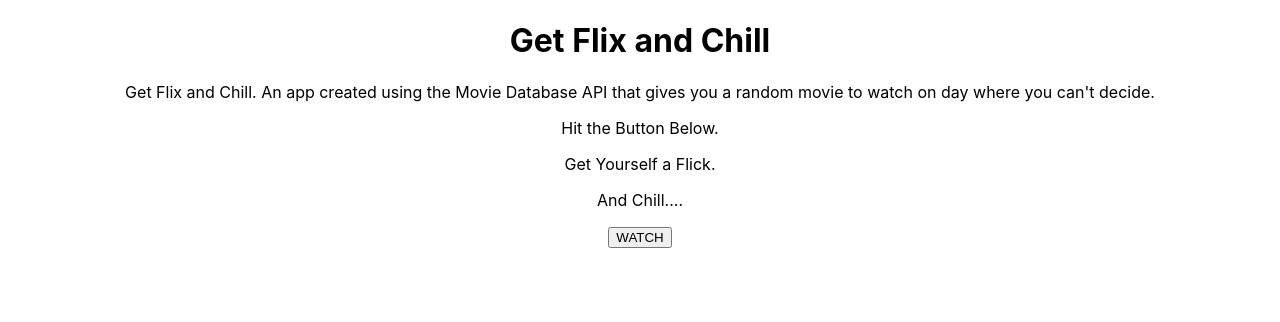
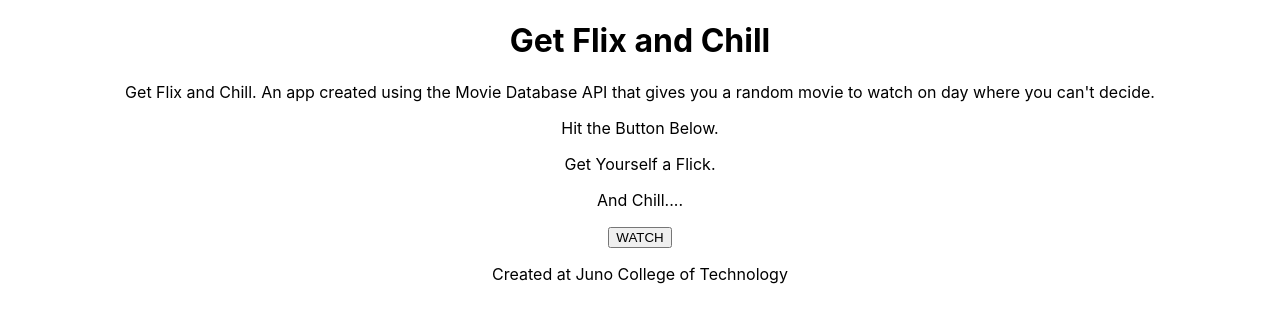
Before and after one commit to rakpcodes/get-flix-and-chill, a React (Create React App) app: page / in a window 1280 px wide. Shown: the top 322 px of the page. Built offline with nearby package versions, Linux system fonts and the light colour scheme; no server answers; the HTML template or start-up script is replaced by a standard one.

Commit message:
added footer

```diff
--- a/src/App.js
+++ b/src/App.js
@@ -26,17 +26,20 @@
       .then((response) => {
         const movieResults = response.data.results
 
+        //storing
+
         setRandomMovie(movieResults)
 
       })
 
-    }, [chosenMovie])
+    //useEffect will run whenever the chosenMovie state is updated, in this case it is being updated through handleRandomMovie
+  }, [chosenMovie])
 
-    const handleRandomMovie = () => {
+  const handleRandomMovie = () => {
 
-      setChosenMovie(randomMovie[MovieRandomizer()]);
+    setChosenMovie(randomMovie[MovieRandomizer()]);
 
-    }
+  }
 
 
   return (
@@ -49,11 +52,16 @@
         <p>And Chill....</p>
       </header>
 
-      <button onClick={() => {handleRandomMovie()}}>WATCH</button>
+      {/* handleRandomMovie gets called on click */}
+      <button onClick={() => { handleRandomMovie() }}>WATCH</button>
 
-      <DisplayMovies movie={chosenMovie}/>
+      <DisplayMovies movie={chosenMovie} />
 
-    </div>
+
+      <footer className="footer">
+        <p>Created at Juno College of Technology</p>
+      </footer>
+    </div >
   );
 }
 
```
